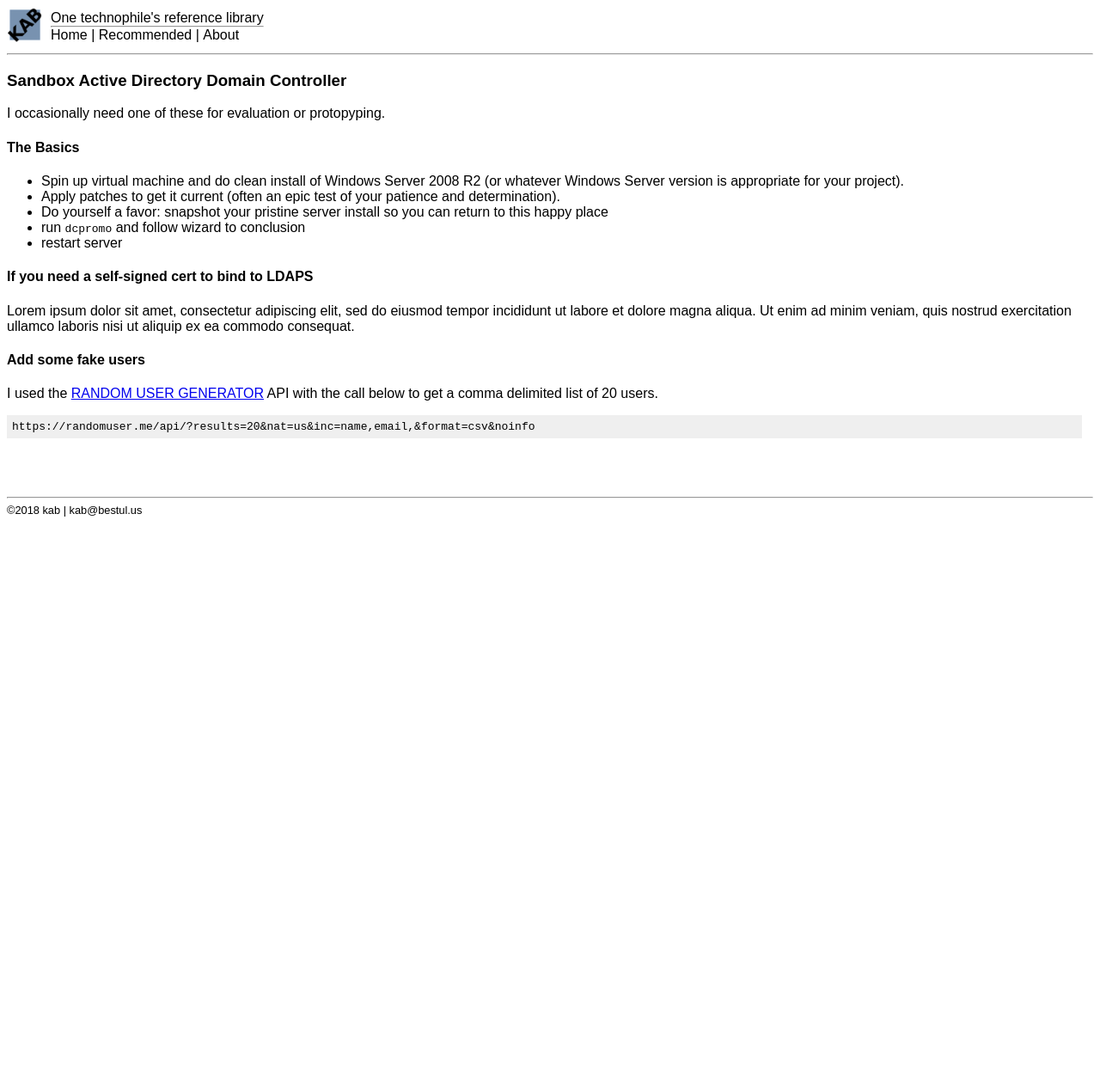
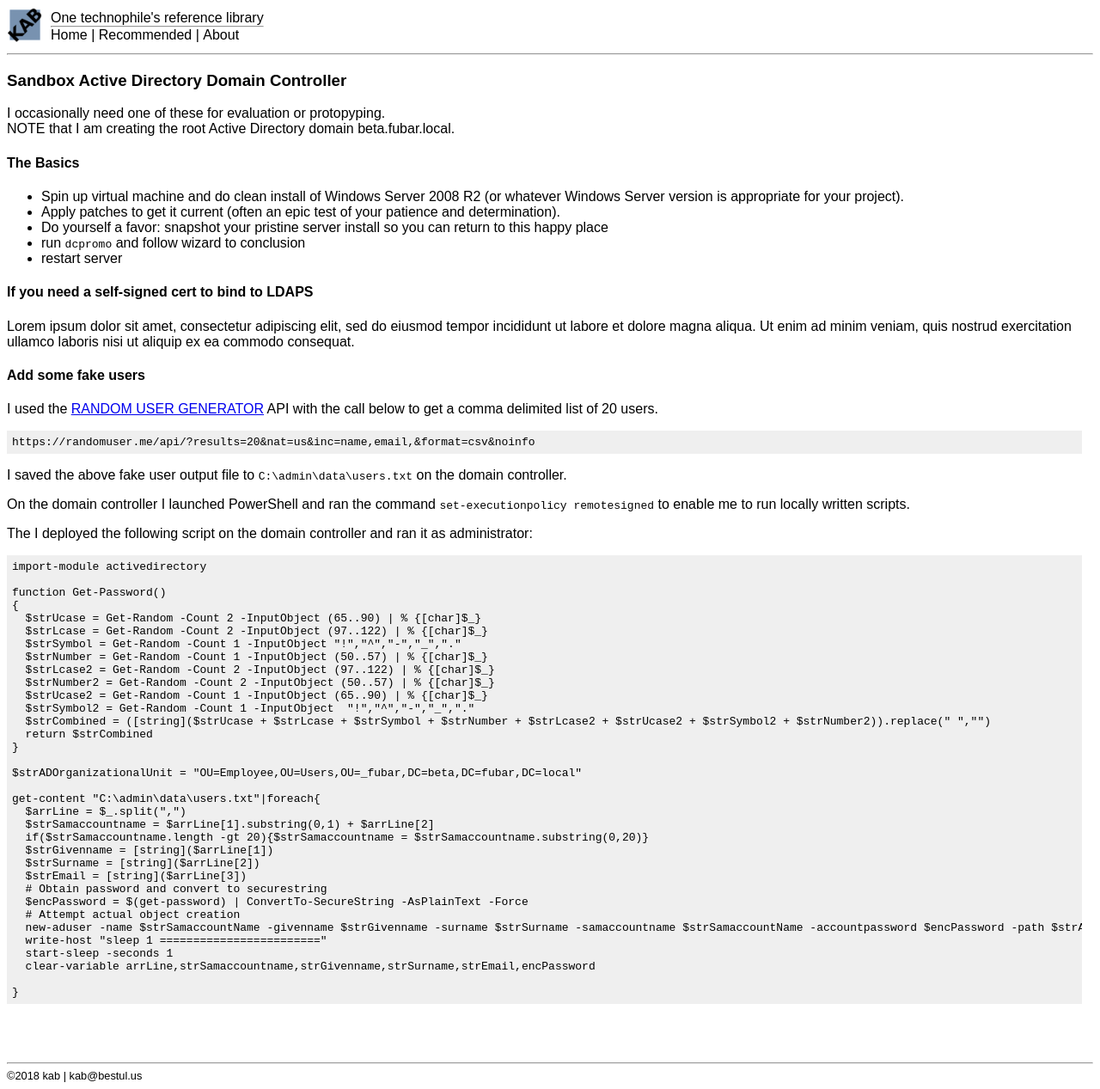
Before and after one commit to kabtech/kab, a Jekyll site: the page built from bdn/sandboxdomaincontroller.md, in a window 1280 px wide. Shown: the whole page at 86% size. Built offline with Jekyll 4.4.1, drawn with Linux system fonts in a browser that asks for light colours; before the commit the page ends 900 px from its top, so only the background shows below that.

Commit message:
Update sandboxdomaincontroller.md

````diff
--- a/bdn/sandboxdomaincontroller.md
+++ b/bdn/sandboxdomaincontroller.md
@@ -7,6 +7,7 @@ group: bdn
 ### Sandbox Active Directory Domain Controller
 
 I occasionally need one of these for evaluation or protopyping.
+NOTE that I am creating the root Active Directory domain beta.fubar.local.
 
 #### The Basics
 
@@ -26,6 +27,48 @@ I used the [RANDOM USER GENERATOR](https://randomuser.me/) API with the call bel
 ```
 https://randomuser.me/api/?results=20&nat=us&inc=name,email,&format=csv&noinfo
 ```
+I saved the above fake user output file to `C:\admin\data\users.txt` on the domain controller.
+
+On the domain controller I launched PowerShell and ran the command `set-executionpolicy remotesigned` to enable me to run locally written scripts.
+
+The I deployed the following script on the domain controller and ran it as administrator:
+```
+import-module activedirectory
+
+function Get-Password()
+{
+  $strUcase = Get-Random -Count 2 -InputObject (65..90) | % {[char]$_}
+  $strLcase = Get-Random -Count 2 -InputObject (97..122) | % {[char]$_}
+  $strSymbol = Get-Random -Count 1 -InputObject "!","^","-","_","."
+  $strNumber = Get-Random -Count 1 -InputObject (50..57) | % {[char]$_}
+  $strLcase2 = Get-Random -Count 2 -InputObject (97..122) | % {[char]$_}
+  $strNumber2 = Get-Random -Count 2 -InputObject (50..57) | % {[char]$_}
+  $strUcase2 = Get-Random -Count 1 -InputObject (65..90) | % {[char]$_}
+  $strSymbol2 = Get-Random -Count 1 -InputObject  "!","^","-","_","."
+  $strCombined = ([string]($strUcase + $strLcase + $strSymbol + $strNumber + $strLcase2 + $strUcase2 + $strSymbol2 + $strNumber2)).replace(" ","")
+  return $strCombined
+}
+
+$strADOrganizationalUnit = "OU=Employee,OU=Users,OU=_fubar,DC=beta,DC=fubar,DC=local"
+
+get-content "C:\admin\data\users.txt"|foreach{
+  $arrLine = $_.split(",")
+  $strSamaccountname = $arrLine[1].substring(0,1) + $arrLine[2]
+  if($strSamaccountname.length -gt 20){$strSamaccountname = $strSamaccountname.substring(0,20)}
+  $strGivenname = [string]($arrLine[1])
+  $strSurname = [string]($arrLine[2])
+  $strEmail = [string]($arrLine[3])
+  # Obtain password and convert to securestring
+  $encPassword = $(get-password) | ConvertTo-SecureString -AsPlainText -Force
+  # Attempt actual object creation
+  new-aduser -name $strSamaccountName -givenname $strGivenname -surname $strSurname -samaccountname $strSamaccountName -accountpassword $encPassword -path $strADOrganizationalUnit -otherattributes @{mail="$strEmail"} -enabled:$true -passthru -confirm:$false -verbose
+  write-host "sleep 1 ========================"
+  start-sleep -seconds 1
+  clear-variable arrLine,strSamaccountname,strGivenname,strSurname,strEmail,encPassword
+
+}
+```
+
 
 <br/>
 <br/>
````
